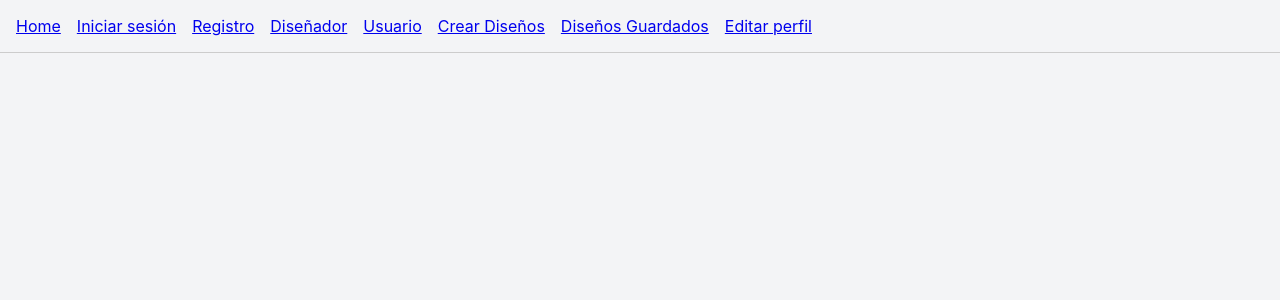
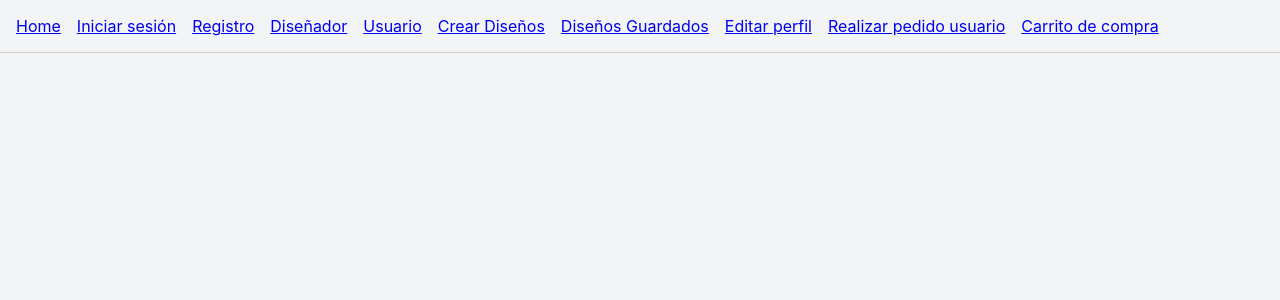
Before and after one commit to Jevega14/edna_devweb1, a React (Create React App) app: page / in a window 1280 px wide. Shown: the top 300 px of the page. Built offline with nearby package versions, Linux system fonts and the light colour scheme.

Commit message:
Home, CarritoCompra, RealizarPedidoUser

```diff
--- a/src/App.tsx
+++ b/src/App.tsx
@@ -9,13 +9,16 @@ import EditarPerfilDiseñador from './pages/EditarPerfilDiseñador';
 import Register from './pages/Register';
 import CrearDiseños from './pages/CrearDiseños';
 import DiseñosGuardados from './pages/DiseñosGuardados';
+import Home from './pages/Home';
+import RealizacionPedidoUser from './pages/RealizacionPedidoUser';
+import CarritoCompra from './pages/CarritoCompra';
 
 const App: React.FC = () => {
   return (
     <Router>
       <nav style={{ padding: '1rem', borderBottom: '1px solid #ccc' }}>
         {/* Enlaces para navegar */}
-        <Link to="/" style={{ marginRight: '1rem' }}>Home</Link>
+        <Link to="/Home" style={{ marginRight: '1rem' }}>Home</Link>
         <Link to="/login" style={{ marginRight: '1rem' }}>Iniciar sesión</Link>
         <Link to="/register" style={{ marginRight: '1rem' }}>Registro</Link>
         <Link to="/diseñador" style={{ marginRight: '1rem' }}>Diseñador</Link>
@@ -23,6 +26,8 @@ const App: React.FC = () => {
         <Link to="/creardiseño" style={{ marginRight: '1rem' }}>Crear Diseños</Link>
         <Link to="/diseñosguardados" style={{ marginRight: '1rem' }}>Diseños Guardados</Link>
         <Link to="/perfil">Editar perfil</Link>
+        <Link to="/RealizacionPedidoUser" style={{ marginLeft: '1rem' }}>Realizar pedido usuario</Link>
+        <Link to="/CarritoCompra" style={{ marginLeft: '1rem' }}>Carrito de compra</Link>
       </nav>
 
       {/* Definición de rutas */}
@@ -35,6 +40,10 @@ const App: React.FC = () => {
         <Route path="/perfil-diseñador" element={<EditarPerfilDiseñador />} />
         <Route path="/creardiseño" element={<CrearDiseños/>} />
         <Route path="/diseñosguardados" element={<DiseñosGuardados />} />
+        <Route path="/Home" element={<Home />} />
+        <Route path="/RealizacionPedidoUser" element={<RealizacionPedidoUser />} />
+        <Route path="/CarritoCompra" element={<CarritoCompra />} />
+        {/* Ruta por defecto */}
       </Routes>
     </Router>
   );
```
